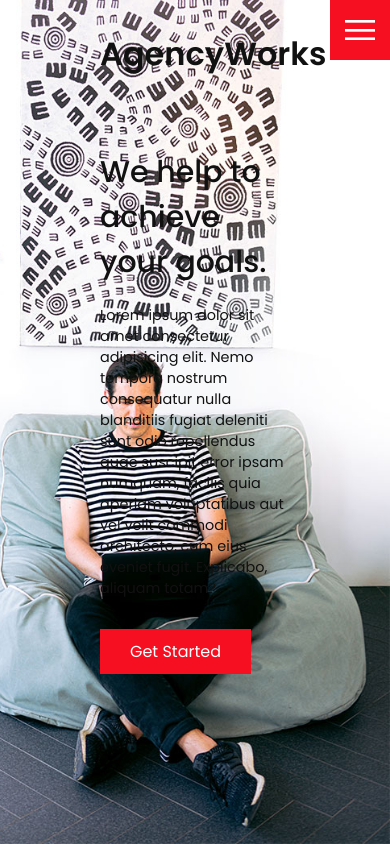
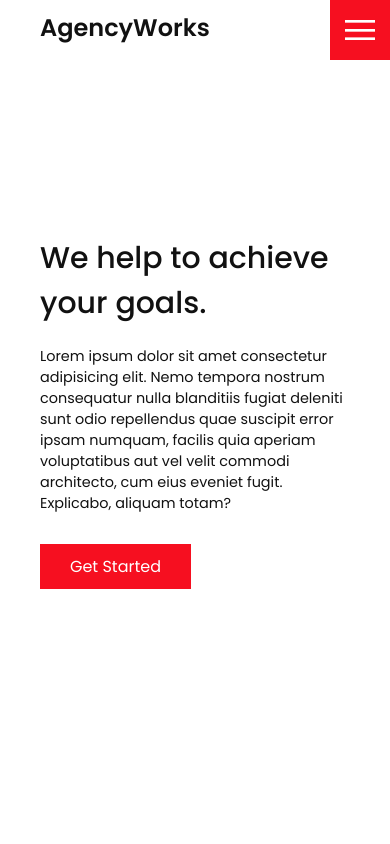
Before and after one commit to CMconsults/premiumwork, a plain HTML site: page index.html in a window 390 px wide. Drawn offline with Linux system fonts and the light colour scheme.

Commit message:
First section responsive fixed

```diff
--- a/style.css
+++ b/style.css
@@ -152,3 +152,23 @@ section{
     bottom: 20px;
     transform: scale(0.5);
 }
+
+@media(max-width: 1068px){
+    .home-img{
+        display: none;
+    }
+
+    .logo{
+        top: 10px;
+        left: 40px;
+        font-size: 1.5rem;
+    }
+    section{
+        padding: 100px 40px;
+    }
+
+    .navigation ul li a{
+
+        font-size: 2rem;
+    }
+}
```
